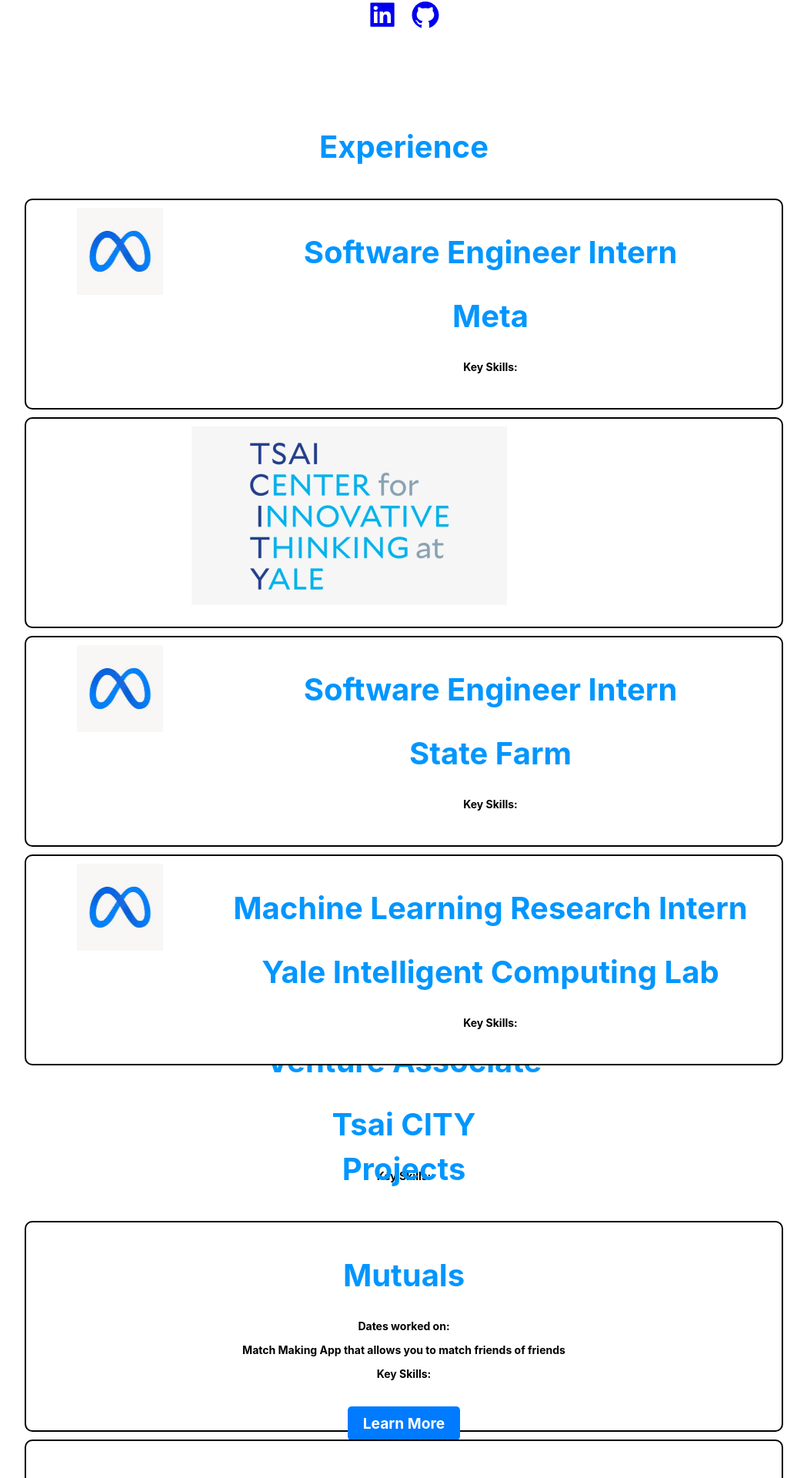
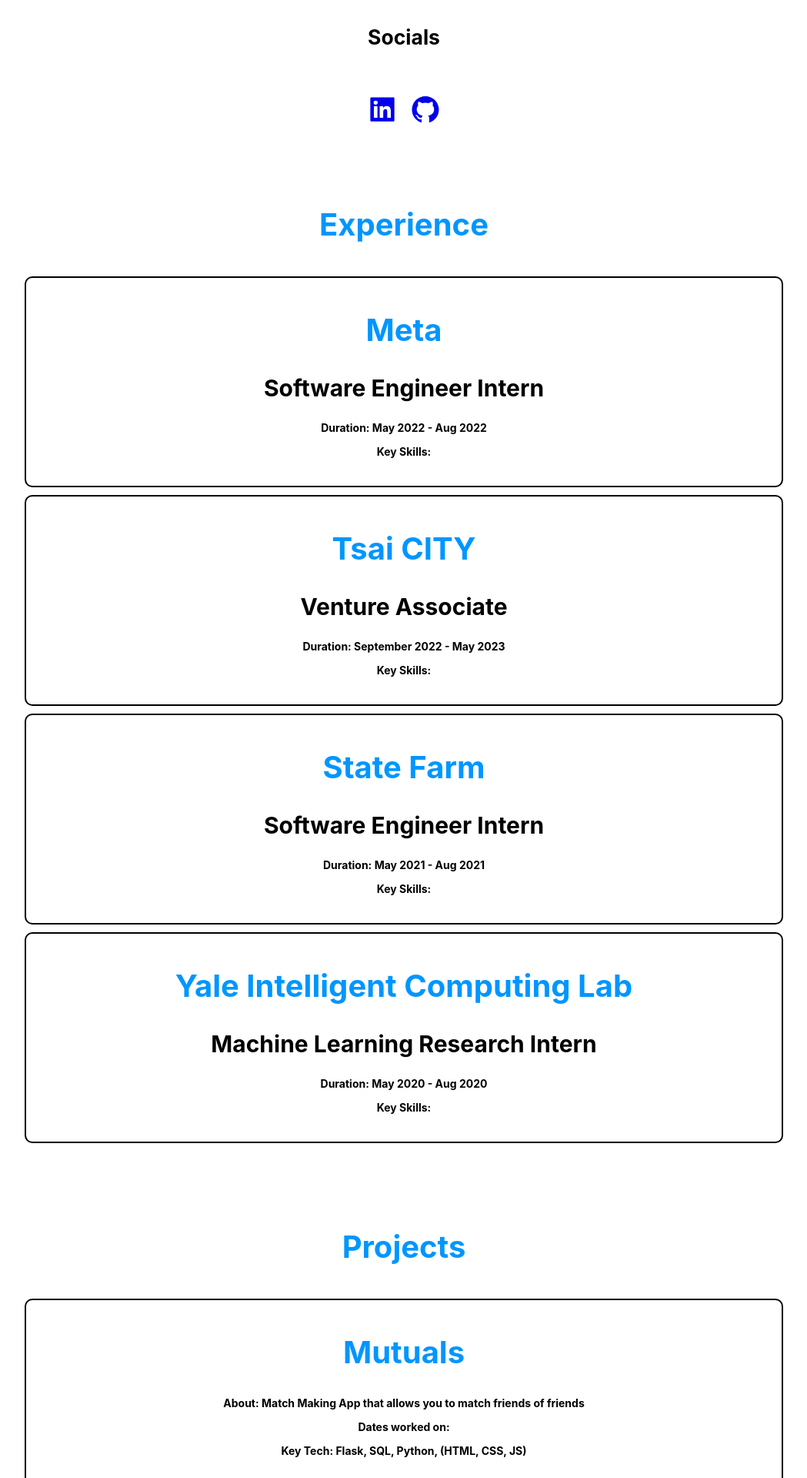
Before and after one commit to andywu8/andywu-personal-site-v2, a React (Create React App) app: page / in a window 1280 px wide. Shown: the part 878-2798 px from the top of the page at 77% size, without its empty margins (115-1164 px from the left). Built offline with nearby package versions, Linux system fonts and the light colour scheme.

Commit message:
still need to work on project flexbox

```diff
--- a/src/App.css
+++ b/src/App.css
@@ -86,5 +86,6 @@
 .hvr-float:hover,
 .hvr-float:focus,
 .hvr-float:active {
-  transform: translateY(-8px);
+  background-color: grey;
+  /* transform: translateY(-8px); */
 }
--- a/src/App.js
+++ b/src/App.js
@@ -37,8 +37,8 @@
 
 
           </p>
+          <h5>Socials</h5>
           <ul>
-
             <li>
               <a href="https://www.linkedin.com/in/andywu-yale/">
                   <AiFillLinkedin size={40}/>
@@ -53,18 +53,18 @@
         </section>
         <section id="experience">
           <h1>Experience</h1>
-          <Internship class="hvr-float" title="Software Engineer Intern" company="Meta" img_src="/meta_logo.jpeg"/>
-          <Internship class="hvr-float" title="Venture Associate" company="Tsai CITY" img_src="/tsai_city.png"/>
-          <Internship class="hvr-float" title="Software Engineer Intern" company="State Farm" img_src="/meta_logo.jpeg"/>
-          <Internship class="hvr-float" title="Machine Learning Research Intern" company="Yale Intelligent Computing Lab" img_src="/meta_logo.jpeg"/>
+          <Internship class="hvr-float" title="Software Engineer Intern" company="Meta" duration="May 2022 - Aug 2022" img_src="/meta_logo.jpeg"/>
+          <Internship class="hvr-float" title="Venture Associate" company="Tsai CITY" duration="September 2022 - May 2023" img_src=""/>
+          <Internship class="hvr-float" title="Software Engineer Intern" company="State Farm" duration="May 2021 - Aug 2021" img_src=""/>
+          <Internship class="hvr-float" title="Machine Learning Research Intern" company="Yale Intelligent Computing Lab" duration="May 2020 - Aug 2020" img_src=""/>
 
         </section>
         <section id="projects">
           <h1>Projects</h1>
-          <Project class="hvr-float" dates="2022" project_name="Mutuals" description="Match Making App that allows you to match friends of friends"/>
-          <Project class="hvr-float" dates="2022" project_name="Curbside" description="Match Making App that allows you to match friends of friends"/>
-          <Project class="hvr-float" dates="2022" project_name="Mutuals" description="Match Making App that allows you to match friends of friends"/>
-          <Project class="hvr-float" dates="2022" project_name="Simmer" description="Match Making App that allows you to match friends of friends"/>
+          <Project class="hvr-float" dates="2022" project_name="Mutuals" github_link="https://github.com/andywu8/cs419-finalproject" key_tech="Flask, SQL, Python, (HTML, CSS, JS)" description="Match Making App that allows you to match friends of friends"/>
+          <Project class="hvr-float" dates="2022" project_name="Curbside" github_link="https://github.com/BenTheNetizen/DiStasio-Project" key_tech="ReactJS, SQL" description="Google Docs for Doctors"/>
+          <Project class="hvr-float" dates="2021" project_name="Predict.ai" github_link="https://github.com/andywu8/hackday-predict.ai" key_tech="Django, Python" description="Full stack + ML app to predict car insurance by states"/>
+          <Project class="hvr-float" dates="2021" project_name="Simmer" github_link="https://github.com/andywu8/simmer" key_tech="ReactJS, Firebase" description="View Cooking Recipes"/>
 
         </section>
 
--- a/src/Components/Internship.js
+++ b/src/Components/Internship.js
@@ -1,16 +1,20 @@
-import React from 'react';
+import React, {useState} from 'react';
 import './Components.css'
 
 
 export default function Internship(props) {
+
+
     return (
     <div class={"Card " + props.class}>
-        <div class="left">
+
+        {/* <div class="left">
             <img class ="company_logo" src={props.img_src} alt="company_logo"></img>
-        </div>
+        </div> */}
         <div class="right">
-            <h1>{props.title}</h1>
             <h1>{props.company}</h1>
+            <h2>{props.title}</h2>
+            <p>Duration: {props.duration}</p>
             <p>Key Skills: {props.key_skills}</p>
         </div>
 
--- a/src/Components/Navbar.js
+++ b/src/Components/Navbar.js
@@ -9,12 +9,12 @@
         <nav className={navbar_css.nav__container__actions}>
           <ul>
             <li>
-              <Link class={navbar_css.active} smooth spy to="about-me">
+              <Link activeClassName={navbar_css.active} smooth spy to="about-me">
                 About Me
               </Link>
             </li>
             <li>
-              <Link class={navbar_css.active} smooth spy to="experience">
+              <Link activeClassName={navbar_css.active} smooth spy to="experience">
                 Experience
               </Link>
             </li>
--- a/src/Components/Navbar.module.css
+++ b/src/Components/Navbar.module.css
@@ -52,9 +52,13 @@
 }
 
 li {
-cursor: pointer;
+	display: inline-block;
+	align-items: center;
+	height: 20px;
+	/* color: green; will change color of text within the element */
+	cursor: pointer;
 }
 
 li:hover {
-text-decoration: underline;
+background-color: #0096FF;
 }
--- a/src/Components/Project.js
+++ b/src/Components/Project.js
@@ -6,10 +6,10 @@
     return (
     <div class={"Card "+props.class}>
         <h1>{props.project_name}</h1>
+        <p>About: {props.description}</p>
         <p>Dates worked on: {props.date}</p>
-        <p>{props.description}</p>
-        <p>Key Skills: {props.key_skills}</p>
-        <a href="/" class="btn">Learn More</a>
+        <p>Key Tech: {props.key_tech}</p>
+        <a href={props.github_link} class="btn">View Github</a>
 
     </div>
     );
```
Also changed, not shown: src/Components/Components.css (+0 -13 lines), 1 other file (tests, documents, lock files or other folders).
